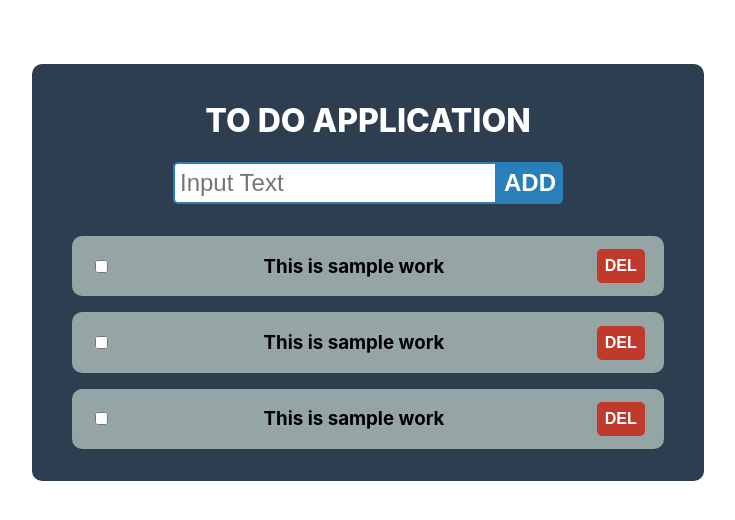
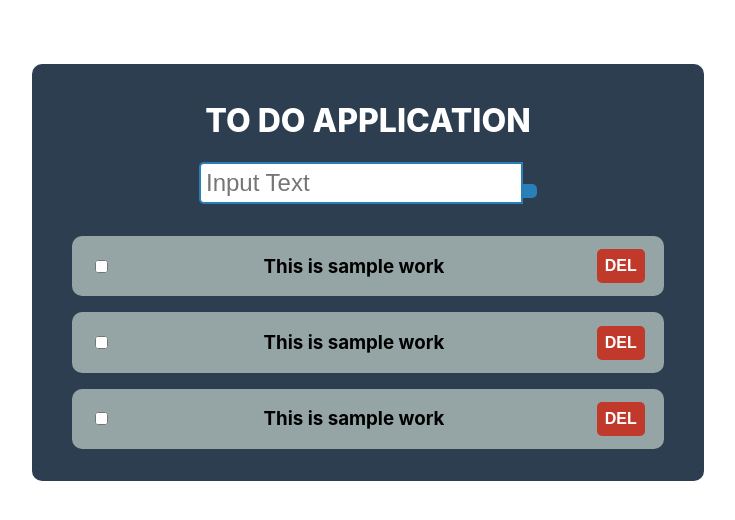
Before and after one commit to iCET-Project-Class-B01/Intro-to-React, a React (Create React App) app: page / in a window 1280 px wide. Shown: the top 520 px of the page, without its empty margins (272-1007 px from the left). Built offline with nearby package versions, Linux system fonts and the light colour scheme.

Commit message:
useState Hook

```diff
--- a/src/components/InputBox/InputBox.js
+++ b/src/components/InputBox/InputBox.js
@@ -1,24 +1,25 @@
-import React from 'react';
+import React,{useState} from 'react';
 import style from './InputBox.module.css';
 
 const InputBox = () => {
 
-   let typedWord;
+   const [x,setX] = useState('');
 
    const clickHandler = () => {
-      console.log(typedWord);
+      console.log(x);
    }
 
    const typeHandler = (event) => {
       console.log(event.target.value);
-      typedWord = event.target.value;
+      // x = event.target.value;
+      setX(event.target.value);
    }
 
 
    return (
       <div className={style.outer_div}>
          <input onChange={typeHandler} className={style.input_style} type="text" placeholder='Input Text' />
-         <button className={style.button_style} type="button" onClick={clickHandler} >ADD</button>
+         <button className={style.button_style} type="button" onClick={clickHandler} >{x}</button>
       </div>
    );
 }
```
